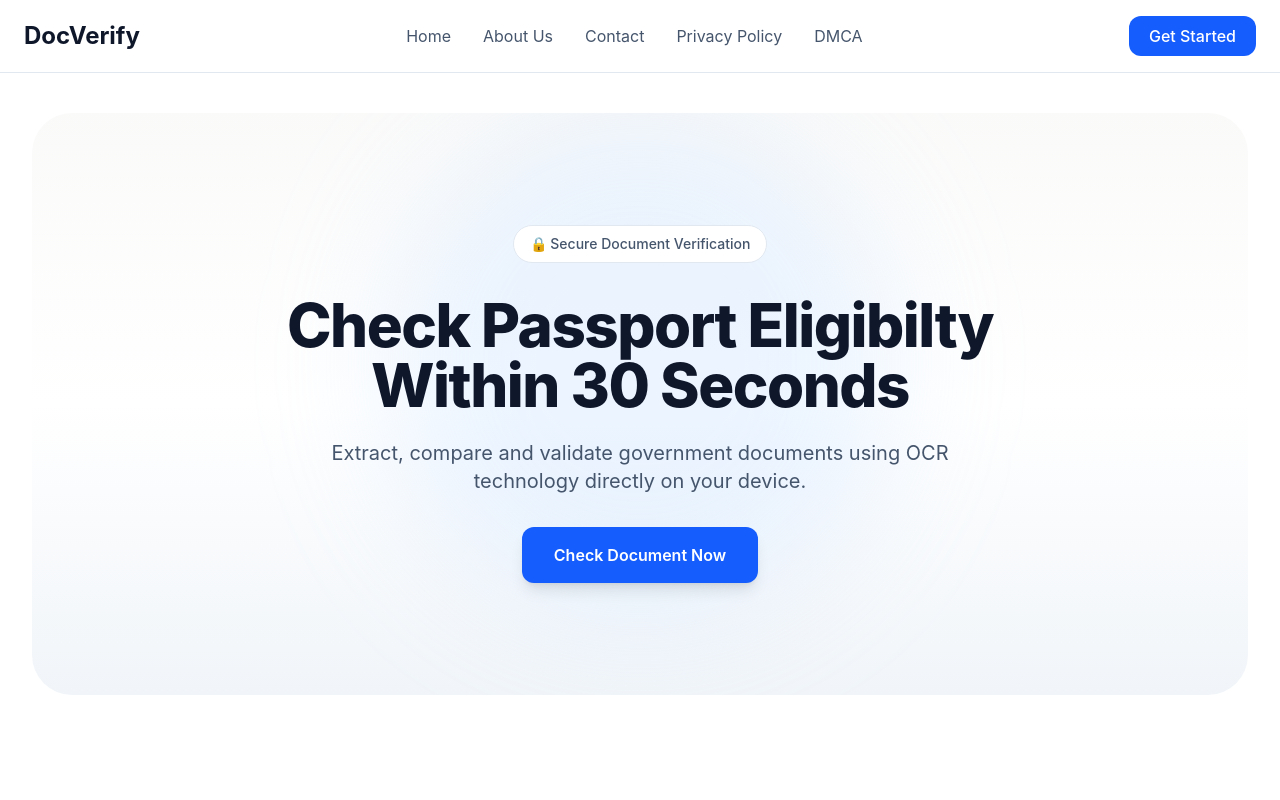
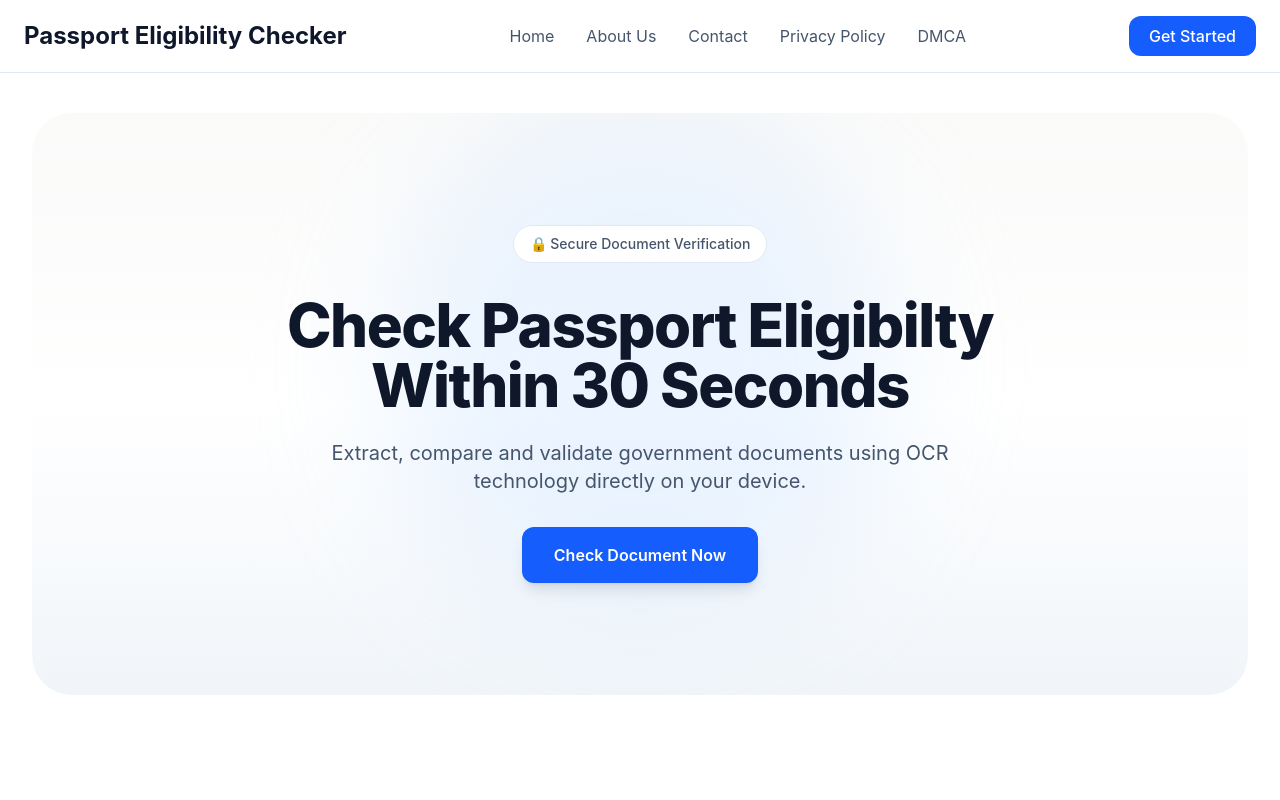
Before and after one commit to Jinit123/Passport-Eligibility-Checker, an Astro site: page / in a window 1280 px wide. Shown: the top 800 px of the page. Built offline with nearby package versions, Linux system fonts and the light colour scheme; Astro itself is replaced by a stand-in of ours.

Commit message:
Title Changed

```diff
--- a/src/components/Navbar.tsx
+++ b/src/components/Navbar.tsx
@@ -38,7 +38,7 @@ export default function Navbar() {
                         text-slate-900
                     "
                 >
-                    DocVerify
+                    Passport Eligibility Checker
                 </a>
 
                 {/* Menu */}
```
